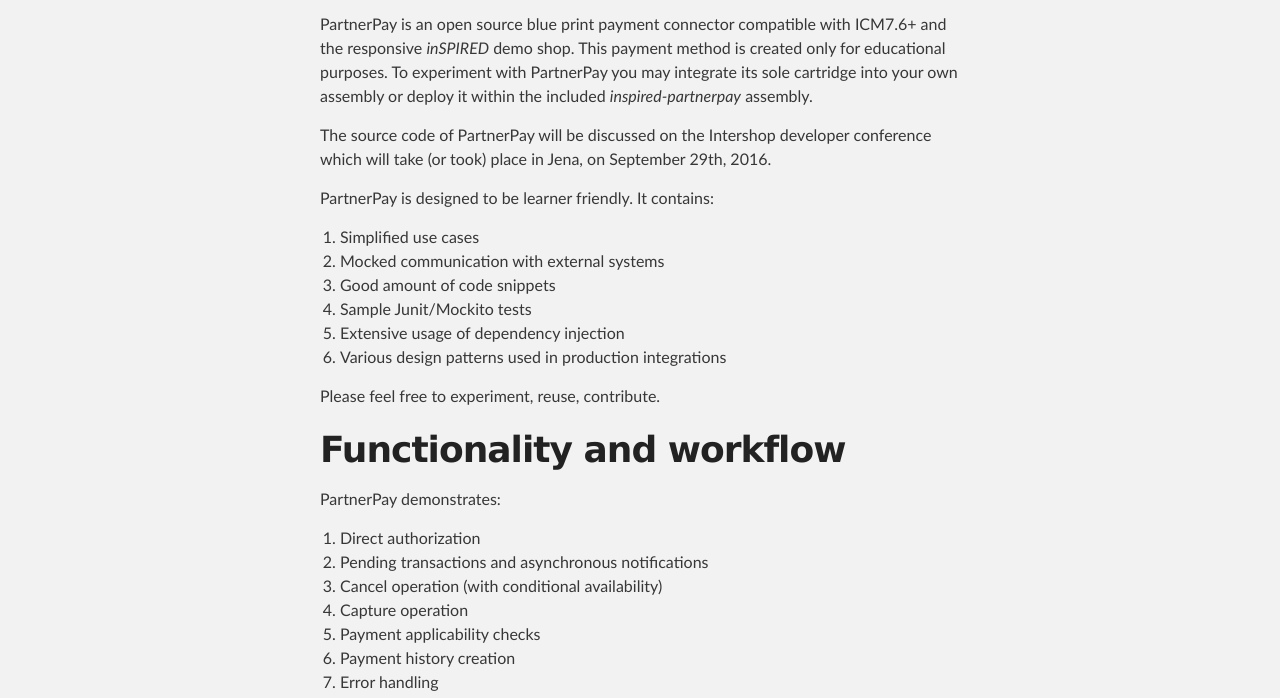
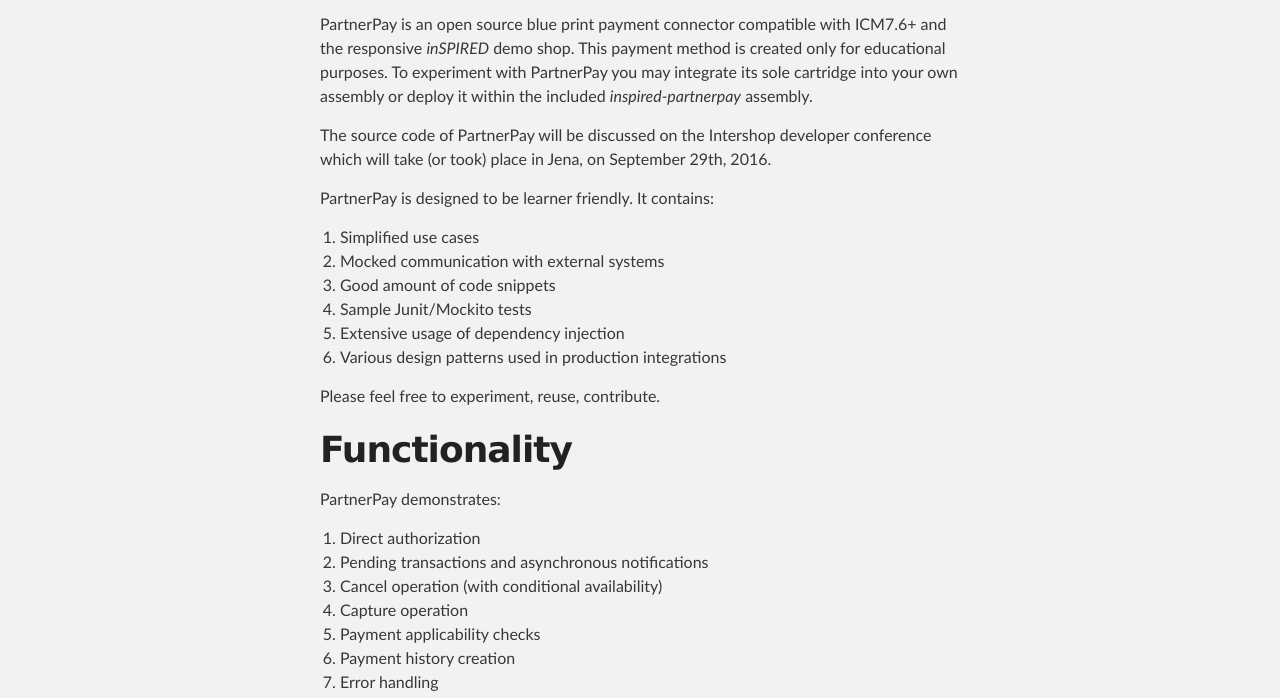
Before and after one commit to IntershopCommunicationsAG/partnerpay-example, a plain HTML site: page index.html in a window 1280 px wide. Shown: the part 387-1085 px from the top of the page. Drawn offline with Linux system fonts and the light colour scheme.

```diff
--- a/index.html
+++ b/index.html
@@ -54,7 +54,7 @@
 
 		<p>Please feel free to experiment, reuse, contribute.</p>
 
-		<h1>Functionality and workflow</h1>
+		<h1>Functionality</h1>
 
 		<p>
 			PartnerPay demonstrates:
```
